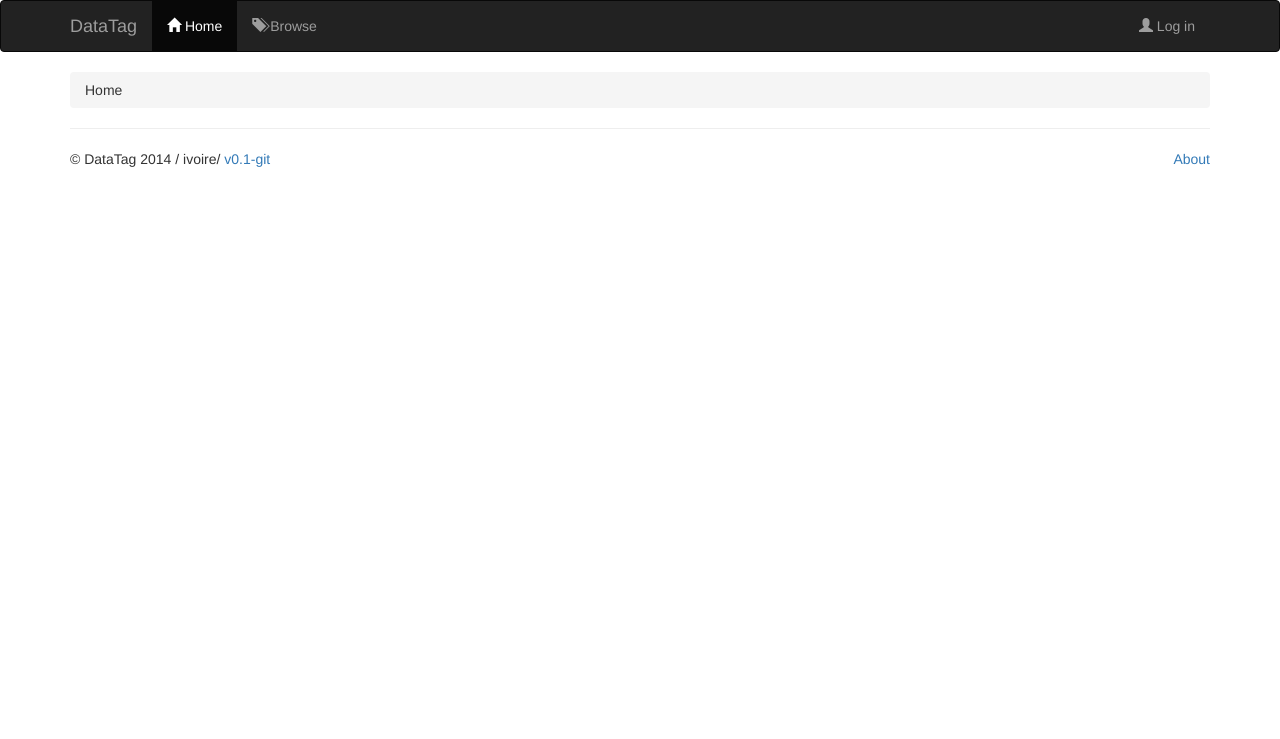
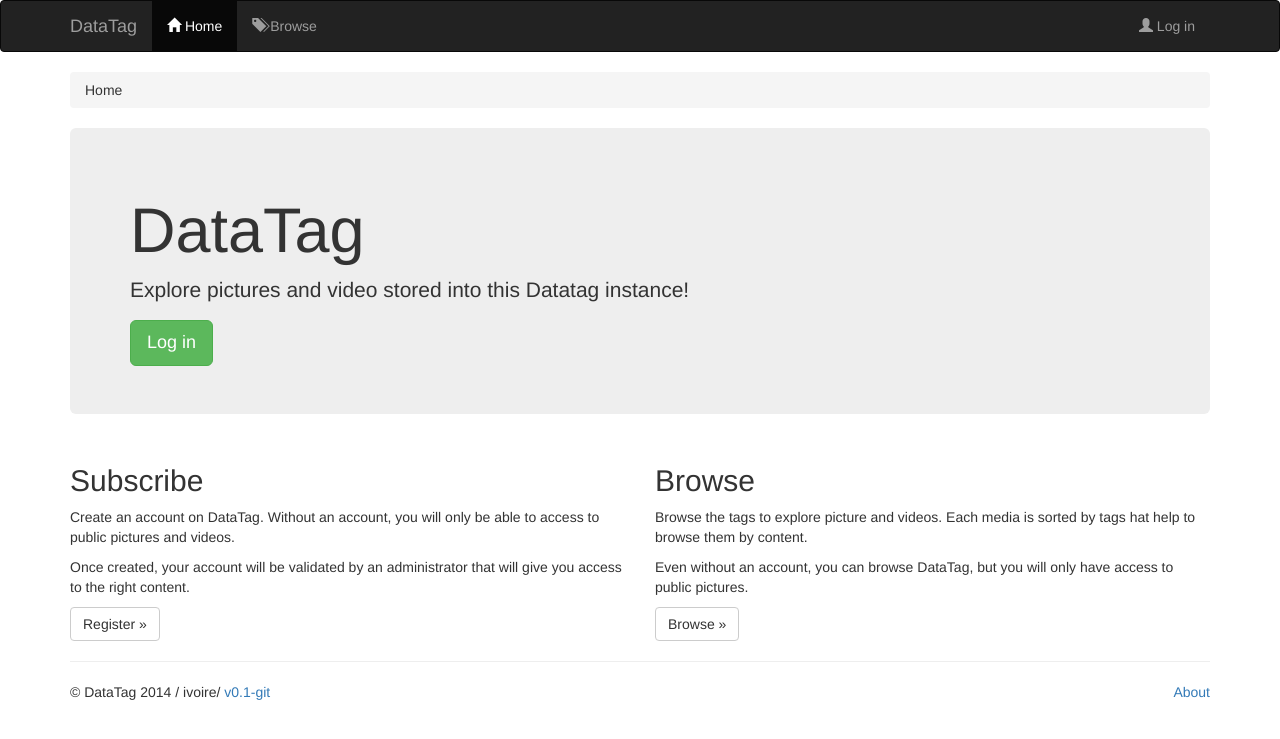
Before and after one commit to ivoire/DataTag, a Django app: template DataTag/templates/DataTag/main/index.html in a window 1280 px wide. Shown: the top 739 px of the page. Run offline with Django 3.2, Linux system fonts and the light colour scheme; the template is opened without the code that fills it, so the values that code supplies are empty; some libraries are stand-ins or nearby versions.

Commit message:
Add a front page

```diff
--- a/DataTag/templates/DataTag/main/index.html
+++ b/DataTag/templates/DataTag/main/index.html
@@ -10,4 +10,28 @@
 {% endblock %}
 
 {% block body %}
+<div class="jumbotron">
+  <h1>DataTag</h1>
+  <p class="lead">{% trans "Explore pictures and video stored into this Datatag instance!" %}</p>
+  {% if user.is_authenticated %}
+  <a class="btn btn-lg btn-success" href="{% url 'tags.browse.root' %}">{% trans "Pictures" %}</a>
+  {% else %}
+  <a class="btn btn-lg btn-success" href="{% url 'accounts.login' %}">{% trans "Log in" %}</a>
+  {% endif %}
+</div>
+
+<div class="row">
+  <div class="col-md-6">
+    <h2>{% trans "Subscribe" %}</h2>
+    <p>{% trans "Create an account on DataTag. Without an account, you will only be able to access to public pictures and videos." %}</p>
+    <p>{% trans "Once created, your account will be validated by an administrator that will give you access to the right content." %}</p>
+    <a class="btn btn-default" href="{% url 'accounts.register' %}">{% trans "Register »" %}</a>
+  </div>
+  <div class="col-md-6">
+    <h2>{% trans "Browse" %}</h2>
+    <p>{% trans "Browse the tags to explore picture and videos. Each media is sorted by tags hat help to browse them by content." %}</p>
+    <p>{% trans "Even without an account, you can browse DataTag, but you will only have access to public pictures." %}</p>
+    <a class="btn btn-default" href="{% url 'tags.browse.root' %}">{% trans "Browse »" %}</a>
+  </div>
+</div>
 {% endblock %}
```
